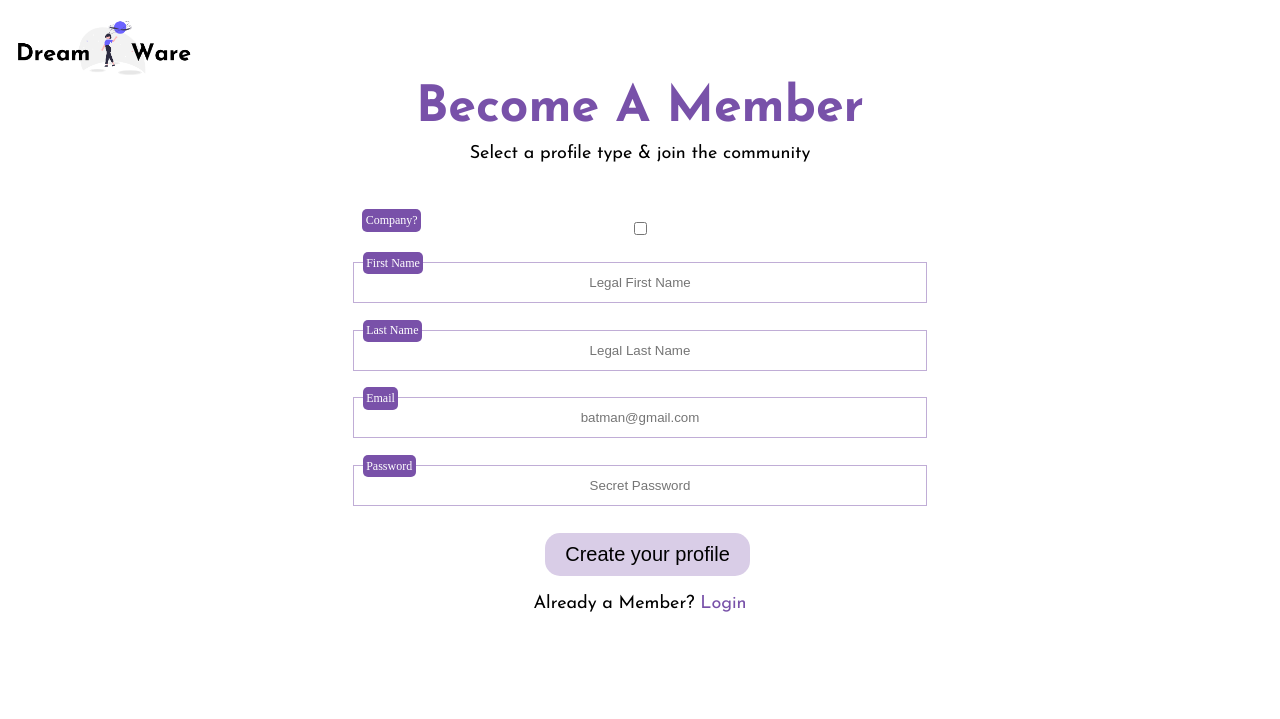
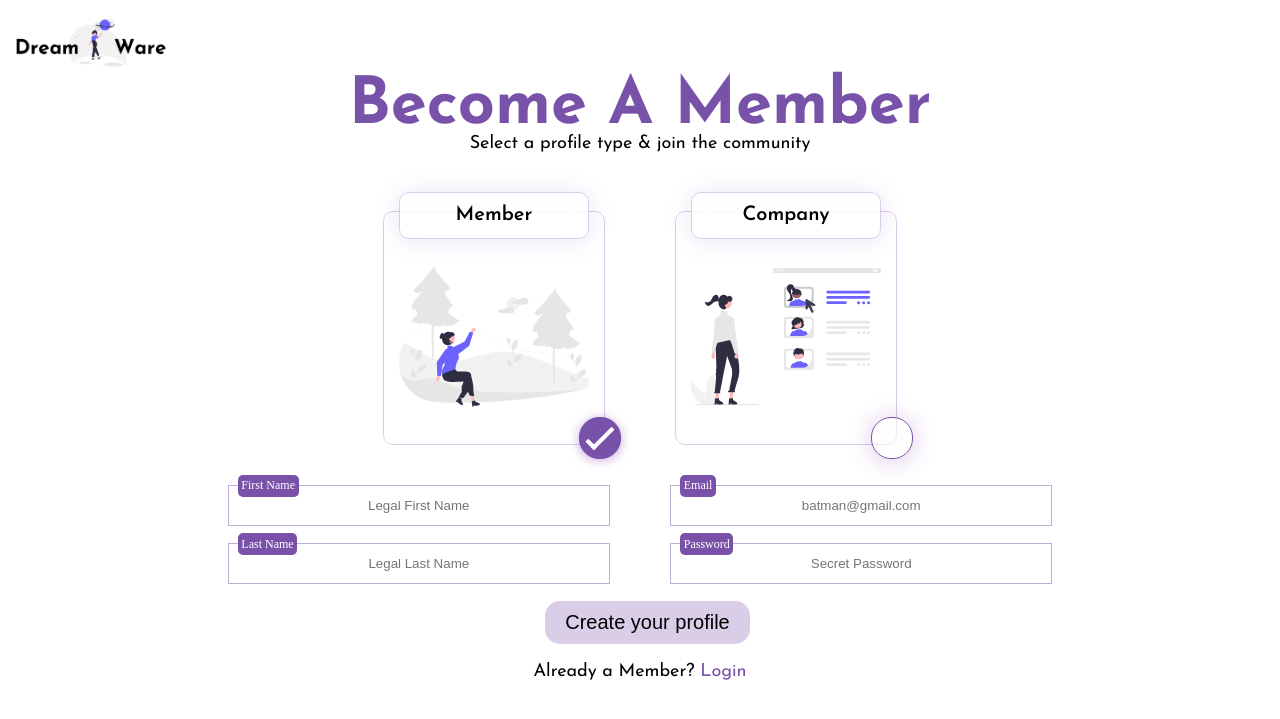
Before and after one commit to NasirAbdirahman/Dreamware, a Django app: page /register/ in a window 1280 px wide. Shown: the top 719 px of the page. Run offline with Django 4.2, Linux system fonts and the light colour scheme.

Commit message:
Updated CreateModelForm to include booleanfield choices widget for comapny; Linked form to register page; Register page styling

```diff
--- a/techjourneyproject/dashboard/forms.py
+++ b/techjourneyproject/dashboard/forms.py
@@ -1,3 +1,5 @@
+from secrets import choice
+from tkinter import Widget
 from xml.dom import ValidationErr
 from django.contrib.auth.forms import UserCreationForm, UserChangeForm, ReadOnlyPasswordHashField
 from .models import CustomUser, Member, TechSkills
@@ -60,7 +62,11 @@ class CreateMemberForm(forms.ModelForm):
     password = forms.CharField(widget=forms.PasswordInput(attrs={'autocomplete': 'off','data-toggle': 'password', 'placeholder':"Secret Password"}))
 
     #For companies to create Accounts-MUST BE CHECKED
-    is_company = forms.BooleanField(required=False)
+    MEMBER_STATUS = (
+        (False, 'Member'),
+        (True, 'Company'),
+    )
+    is_company = forms.ChoiceField(widget=forms.RadioSelect,choices=MEMBER_STATUS, initial=False)
 
     #validation to check PW
     def clean_password(self):
--- a/techjourneyproject/dashboard/models.py
+++ b/techjourneyproject/dashboard/models.py
@@ -44,7 +44,7 @@ class CustomUser(AbstractBaseUser, PermissionsMixin):
     is_admin = models.BooleanField(default = False)
     is_staff = models.BooleanField(default=False)
     is_active = models.BooleanField(default=True)
-    is_company = models.BooleanField(default=False) #Monitors companies active on platform
+    is_company = models.BooleanField(blank=False,default=False)#Monitors companies active on platform
     date_joined = models.DateTimeField(default=timezone.now)
 
     #email is the unique identifier
--- a/techjourneyproject/static/style.css
+++ b/techjourneyproject/static/style.css
@@ -281,7 +281,7 @@ button{
 }
 
 input{
-    width: 60%;
+    width: 75%;
     padding-top: 0.9em;
     padding-bottom: 0.9em;
     text-align: center;
@@ -368,34 +368,49 @@ input{
     width:100%;
     align-self: center;
     text-align: center;
-   /* background: rgba(94, 0, 155, 0.07);
-    backdrop-filter: blur(5px);*/
-
-    /*Border Styling for Section
-    border-style: solid;
-    /*border-bottom-color: #D9CDE7;
-    border-top-color: transparent;
-    border-right-color: transparent;
-    border-left-color: transparent; */
+    margin-top: 0em;
 }
 .register-form{
-    width: 75%;
+    width: 70%;
     height: auto;
     align-self: center;
     text-align: center;
-    padding-top: 3%;
-
+    margin-top: 2.5em;
 }
 
 .register-title{
     margin-top:-1px;
+    font-size: 65px;
 }
 
 .register-text{
-    margin-top:-40px;
+    margin-top:-70px;
 }
 
-/* Login Cards Styling */
+.registerInputSection {
+    display: flex;
+    justify-content: center;
+    margin-top: 2.5em;
+
+}
+.registerInputSection input{
+    width: 85%;
+    padding-top: 0.9em;
+    padding-bottom: 0.9em;
+    text-align: center;
+    margin-bottom: 1.3em;
+    border: 1px solid rgba(121, 81, 169, 0.47);
+}
+.register-namePanel{
+    width: 50%;
+}
+
+.register-secretPanel{
+    width: 50%;
+}
+
+
+/* PROFILE cards/Radio Button STYLING */
 .loginCards{
     display: flex;
     flex-flow: row wrap;
@@ -405,22 +420,16 @@ input{
 .loginCards .cards {
     /* WHITE CARD-PURPLE SHADE*/
     background: rgb(255, 255, 255);
-    box-shadow: 0 1.5px 10px 1.5px rgba(93, 0, 155, 0.25);
     backdrop-filter: blur( 10px );
     -webkit-backdrop-filter: blur( 10px );
     border-radius: 10px;
-    /*border: 1px solid ;
-    border-top-color: transparent;
-    border-bottom-color: rgba(217, 205, 231);;
-    border-right-color: rgba(217, 205, 231);;
-    border-left-color: rgba(217, 205, 231);;*/
     border: 1px solid rgba(217, 205, 231);;
     padding: 15px;
     max-height:300px;
     max-width:300px;
     height: auto;
     width: auto;
-    margin: 15px;
+    margin: 0 35px 0 35px;
 
     /*Container code for RADIO BUTTONS*/
     cursor: pointer;
@@ -443,54 +452,55 @@ input{
     border-radius: 10px;
     border: 1px solid rgba(217, 205, 231);;
     margin-bottom: -30px;
+}
 
-
-}
 .loginCards .title{
     color: #000000;
     font-family: 'JosefinSans-semibold',sans-serif;
     font-size: 20px;
 }
 
-/* PROFILE cards/Radio Button STYLING */
-
-/* Engineer Card MouseOver effect on checkmark */
-.engineerCheckbox:hover input ~ .checkmark {
-    background-color: #ccc;
+/* Member Profile Card Hover effect on Card */
+.memberProfile .cards:hover{
+    border: 1px solid rgba(217, 205, 231);;
+    box-shadow: 0 1.5px 15px 1.5px rgba(93, 0, 155, 0.5);
 }
 
-/* Company Card MouseOver effect on checkmark*/
-.companyCheckbox:hover input ~ .checkmark {
-    background-color: #ccc;
+/* Member Profile Card Hover effect on checkmark */
+.memberProfile:hover input ~ .checkmark {
+    background: rgba(93, 0, 155, 0.3);
+    box-shadow: 0 1.5px 25px 1.5px rgb(255, 255, 255);
+    border: 1px solid rgb(120, 81, 169);
 }
 
-
 /* GLOBAL-Hide the browser's default radio button */
-.loginCards input {
+.memberProfile input {
     position: absolute;
     opacity: 0;
     cursor: pointer;
     height: 0;
     width: 0;
 }
-
 /* GLOBAL-Checkmark styling */
 .checkmark {
     position: absolute;
-    top: 180px;
-    left: 155px;
-    height: 30px;
-    width: 30px;
-    background-color: white;
-    border: 1px solid red;
+    top: 205px;
+    left: 195px;
+    height: 40px;
+    width: 40px;
+    background: rgba(255, 255, 255, 0.3);
+    box-shadow: 0 1.5px 25px 1.5px rgba(93, 0, 155, 0.2);
+    border: 1px solid rgb(120, 81, 169);
     border-radius: 20px;
+    backdrop-filter: blur(10px);
 }
+
 /* GLOBAL-SELECTED checkmark styling*/
-.loginCards .checkmark:after {
-    left: 9px;
+.memberProfile .checkmark:after {
+    left: 14px;
     top: 3px;
     width: 7.5px;
-    height: 15px;
+    height: 25px;
     border: solid white;
     border-width: 0 4px 4px 0;
     -webkit-transform: rotate(45deg);
@@ -504,15 +514,14 @@ input{
     display: none;
 }
 /* GLOBAL- SELECTED CHECKMARK BACKGROUND styling */
-.loginCards input:checked ~ .checkmark {
-    background-color: #2196F3;
+.memberProfile input:checked ~ .checkmark {
+    background-color: rgb(120, 81, 169);
+    box-shadow: 0 1.5px 10px 1.5px rgba(93, 0, 155, 0.25);
 }
 /* GLOBAL-SHOW checkmark when selected*/
-.loginCards input:checked ~ .checkmark:after {
+.memberProfile input:checked ~ .checkmark:after {
     display: block;
 }
-
-
 
 /*------------------------------------------------------------------------*/
 
--- a/techjourneyproject/templates/register.html
+++ b/techjourneyproject/templates/register.html
@@ -22,7 +22,7 @@
     <body>
 
         <main>
-            <a href="/"><img src="/static/images/dreamwareLogo.png" height="15%" width="15%"></a>
+            <a href="/"><img src="/static/images/dreamwareLogo.png" height="13%" width="13%"></a>
 
             <section class="register-section">
 
@@ -33,8 +33,6 @@
                 </section>
 
 
-
-
                 <form  method="POST" action="/register/" enctype="multipart/form-data" class="register-form">
                     {% csrf_token %}
                     {% for field in createuser_form %}
@@ -43,67 +41,69 @@
                         {% endfor %}
                     {% endfor %}
 
-                    <!--Profile Cards
+                    <!--Profile Cards Radio Input-->
                     <section class="loginCards">
+                        {% for radio in createuser_form.is_company %}
 
-                        <label class="engineerCheckbox">
+                            <label for="{{ radio.id_for_label }}" class="memberProfile">
+                                <!--{{ radio.choice_label }}-->
                                 <section class="cards">
                                     <section class="infoSection">
 
                                         <div class="companyTitle">
-                                        <p class="title"> Engineer </p>
+                                            <p class="title">{{ radio.choice_label }} </p>
                                         </div>
 
-                                    <img src="/static/images/dreamwareLogo.png" height="150px" width="150px">
+                                        {% if radio.choice_label == 'Member'%}
+                                            <img src="/static/images/memberAccount.svg" height="185px" width="190px">
+                                        {% else %}
+                                            <img src="/static/images/companyAccount.svg" height="185px" width="190px">
+                                        {% endif %}
 
-                                    <input type="radio" checked="checked" name="radio">
+                                        <!--<input type="radio" checked="checked" name="radio">-->
+                                        {{ radio.tag }}
                                         <span class="checkmark"></span>
 
                                     </section>
                                 </section>
+                                <!--<span class="radio">{{ radio.tag }}</span>-->
                             </label>
 
-                        <label class="companyCheckbox">
-                            <section class="cards">
-                                <section class="infoSection">
+                        {% endfor %}
+                    </section>
 
-                                    <div class="companyTitle">
-                                        <p class="title"> Company </p>
-                                    </div>
+                    <!--Input Section-->
+                    <section class="registerInputSection">
 
-                                    <img src="/static/images/dreamwareLogo.png" height="150px" width="150px">
-
-                                    <input type="radio" name="radio">
-                                    <span class="checkmark"></span>
-
-                                </section>
-                            </section>
-                        </label>
-
-                    </section>-->
-
-
-                    <label class="input-labels" for={ createuser_form.is_company }>Company?</label>
-                    {{ createuser_form.is_company }}<br>
-
+                        <section class="register-namePanel">
+                            <!--First Name Input-->
                             <label class="input-labels" for={ createuser_form.first_name }>First Name</label>
                             {{ createuser_form.first_name }}<br>
 
-
+                            <!--Last Name Input-->
                             <label class="input-labels" for={ createuser_form.last_name }>Last Name</label>
                             {{ createuser_form.last_name }}<br>
+                        </section>
 
+                        <section class="register-secretPanel">
+                            <!--Email Input-->
                             <label class="input-labels" for={ createuser_form.email }>Email</label>
-                    {{ createuser_form.email }}
-                    <br>
+                            {{ createuser_form.email }}<br>
 
+                            <!--Password Input-->
                             <label class="input-labels" for={ createuser_form.password }>Password</label>
                             {{ createuser_form.password }}<br>
+                        </section>
 
+                    </section>
+
+                    <!--Submit Button & Link-->
                     <section>
                         <button class="btn-main" type="submit">Create your profile</button>
                         <p>Already a Member? <a class="form-registerlink" href="/login">Login</a></p>
                     </section>
+
+
 
                 </form>
 
```
Also changed, not shown: techjourneyproject/templates/dashboard.html (+0 -17 lines), techjourneyproject/dashboard/migrations/0001_initial.py, techjourneyproject/db.sqlite3, techjourneyproject/static/images/companyAccount.svg (added), techjourneyproject/static/images/memberAccount.svg (added). Lines whose indentation alone changed are shown as unchanged.
